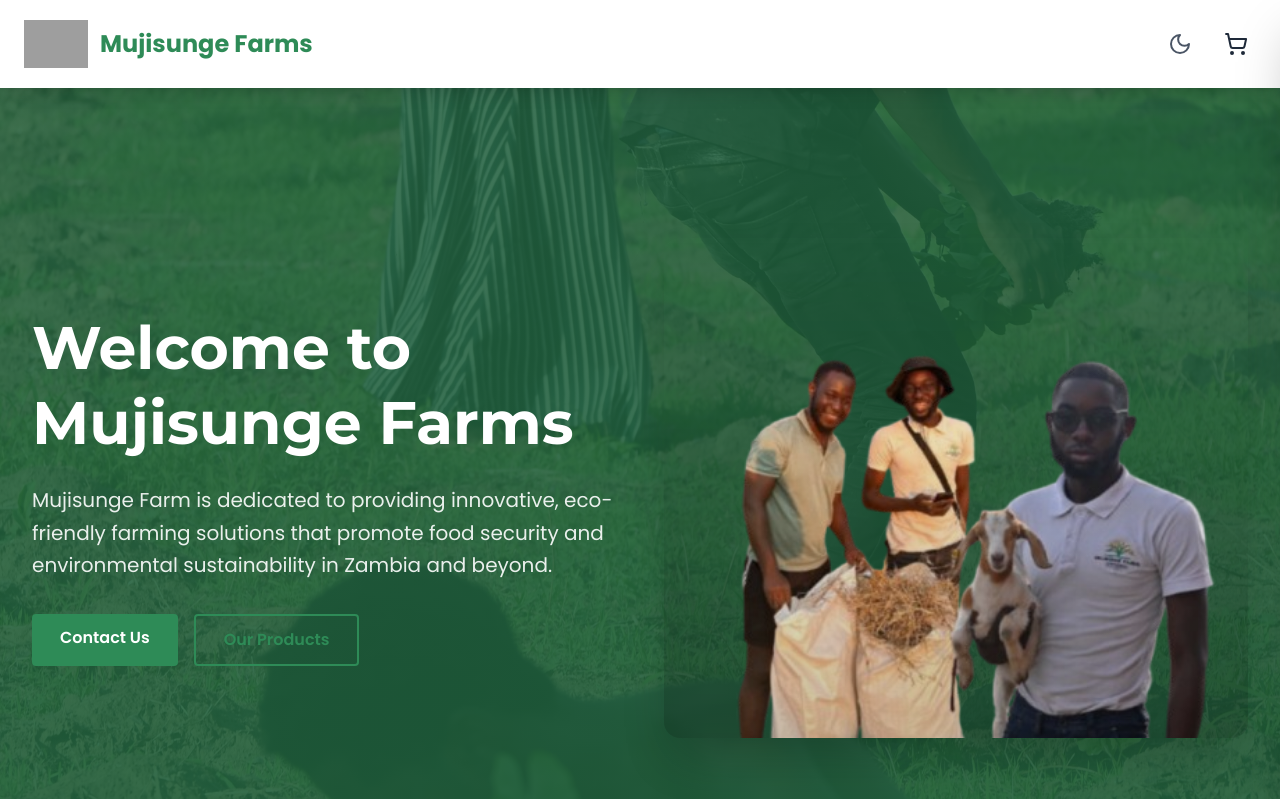
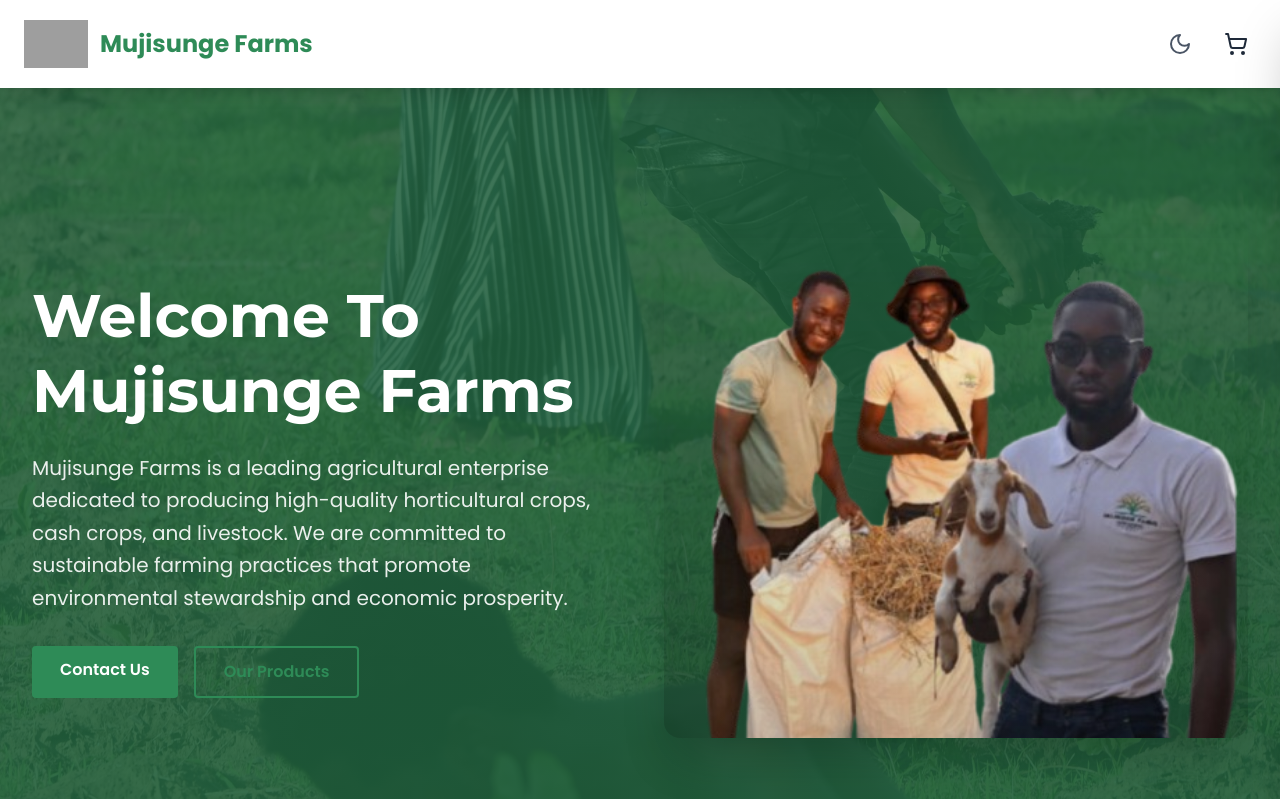
Before and after one commit to apollosmwaba/mujisunge--react-website, a React (Vite) app: page / in a window 1280 px wide. Shown: the top 799 px of the page. Built offline with nearby package versions, Linux system fonts and the light colour scheme; grey boxes are pictures that could not be loaded.

Commit message:
Worked on the hero section

```diff
--- a/src/components/Hero.tsx
+++ b/src/components/Hero.tsx
@@ -45,10 +45,10 @@
           {/* Left Column - Text Content */}
           <div className="animate-fade-in-up">
             <h1 className="text-3xl sm:text-4xl md:text-5xl lg:text-6xl font-display font-bold mb-4 sm:mb-6 leading-tight">
-              Welcome to Mujisunge Farms
+              Welcome To Mujisunge Farms
             </h1>
             <p className="text-base sm:text-lg md:text-xl mb-6 sm:mb-8 opacity-90 leading-relaxed">
-              Mujisunge Farm is dedicated to providing innovative, eco-friendly farming solutions that promote food security and environmental sustainability in Zambia and beyond.
+              Mujisunge Farms is a leading agricultural enterprise dedicated to producing high-quality horticultural crops, cash crops, and livestock. We are committed to sustainable farming practices that promote environmental stewardship and economic prosperity.
             </p>
             <div className="flex flex-col sm:flex-row gap-3 sm:gap-4">
               <a href="#contact" className="btn text-center">
@@ -65,7 +65,7 @@
             <div className="relative overflow-hidden rounded-2xl shadow-2xl">
               <img
                 src={heroImage}
-                alt="Mujisunge Farm - Sustainable Agriculture"
+                alt="Mujisunge Farms - Sustainable Agriculture"
                 className="w-full h-[400px] lg:h-[500px] object-cover transform hover:scale-105 transition-transform duration-700"
               />
               <div className="absolute inset-0 bg-gradient-to-t from-black/20 to-transparent"></div>
```
Also changed, not shown: src/assets/images/0.png, src/assets/images/011.png (added).
